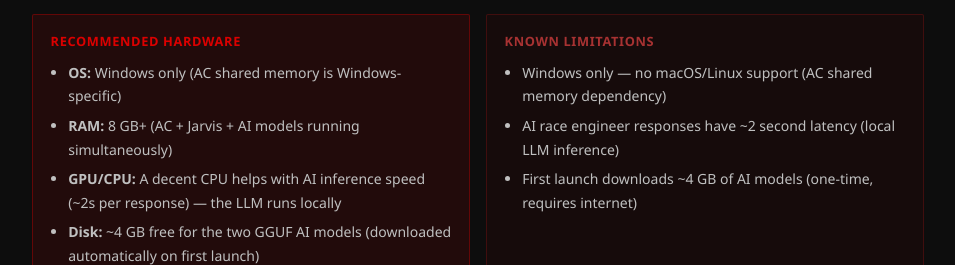
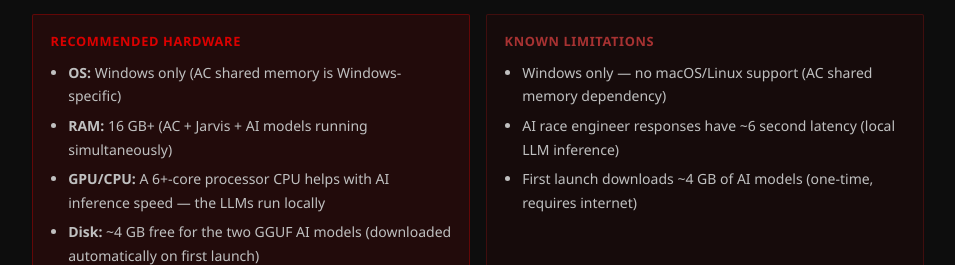
Before and after one commit to ecsy9/f1-jarvis-granite-website, a React (Create React App) app: page /#/appendices/user-manual in a window 1280 px wide. Shown: the part 942-1207 px from the top of the page, without its empty margins (38-993 px from the left). Built offline with nearby package versions, Linux system fonts and the light colour scheme; a web font is replaced by a local one.

Commit message:
fix: update requirements

```diff
--- a/src/pages/DownloadSetup.js
+++ b/src/pages/DownloadSetup.js
@@ -86,8 +86,8 @@ function DownloadSetup() {
           <div className="scope-box__title">Recommended Hardware</div>
           <ul>
             <li><strong>OS:</strong> Windows only (AC shared memory is Windows-specific)</li>
-            <li><strong>RAM:</strong> 8 GB+ (AC + Jarvis + AI models running simultaneously)</li>
-            <li><strong>GPU/CPU:</strong> A decent CPU helps with AI inference speed (~2s per response) — the LLM runs locally</li>
+            <li><strong>RAM:</strong> 16 GB+ (AC + Jarvis + AI models running simultaneously)</li>
+            <li><strong>GPU/CPU:</strong> A 6+-core processor CPU helps with AI inference speed — the LLMs run locally</li>
             <li><strong>Disk:</strong> ~4 GB free for the two GGUF AI models (downloaded automatically on first launch)</li>
             <li><strong>Microphone:</strong> Required only if using voice input for the AI race engineer</li>
           </ul>
@@ -96,7 +96,7 @@ function DownloadSetup() {
           <div className="scope-box__title">Known Limitations</div>
           <ul>
             <li>Windows only — no macOS/Linux support (AC shared memory dependency)</li>
-            <li>AI race engineer responses have ~2 second latency (local LLM inference)</li>
+            <li>AI race engineer responses have ~6 second latency (local LLM inference)</li>
             <li>First launch downloads ~4 GB of AI models (one-time, requires internet)</li>
           </ul>
         </div>
```
